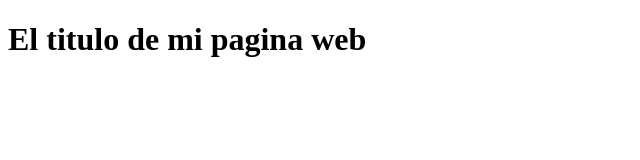
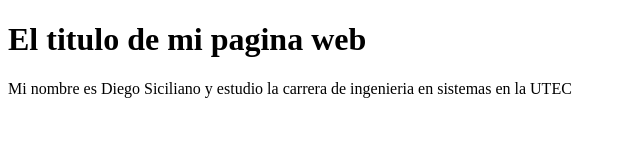
Before and after one commit to diegosiciliano15/Seminario_Git_Github, a plain HTML site: page index.html in a window 1280 px wide. Shown: the whole page, without its empty margins (0-640 px from the left). Drawn offline with Linux system fonts and the light colour scheme.

Commit message:
Agregue a mi pagina web un parrafo sobre mi

```diff
--- a/index.html
+++ b/index.html
@@ -7,5 +7,11 @@
 </head>
 <body>
     <h1>El titulo de mi pagina web</h1>
+
+    <p>
+        Mi nombre es Diego Siciliano y estudio la carrera de
+        ingenieria en sistemas en la UTEC
+    </p>
+
 </body>
 </html>
```
